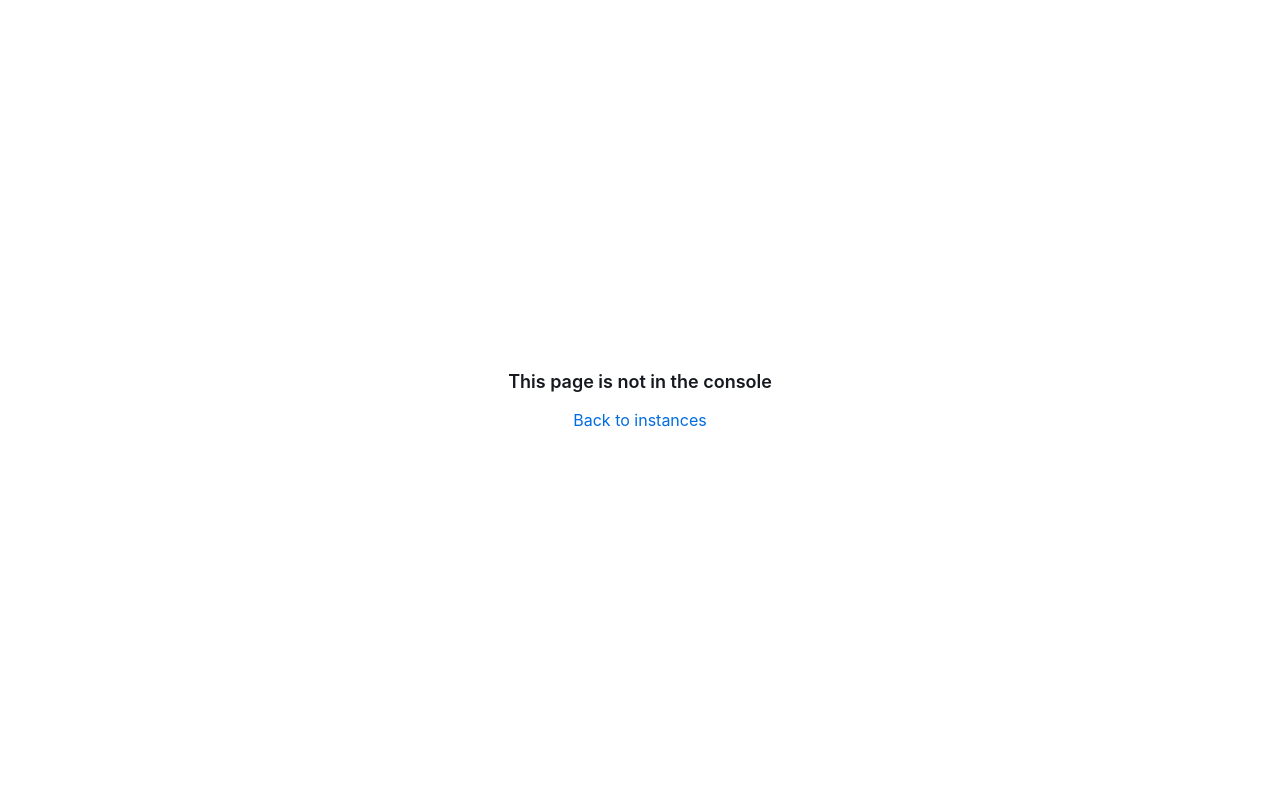
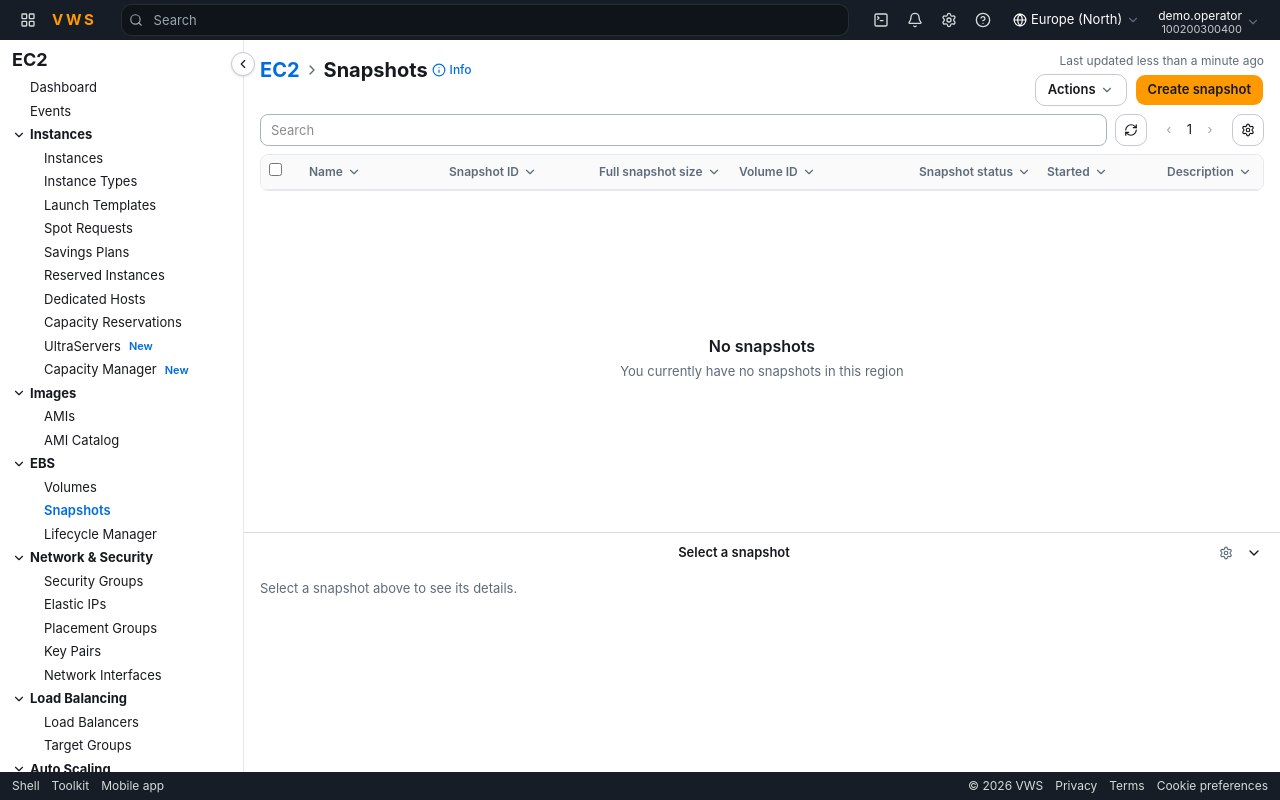
Before and after one commit to popododo0720/vws-console, a Next.js app: page /storage/snapshots in a window 1280 px wide. Before the commit this address had no page. Built offline with nearby package versions, Linux system fonts and the light colour scheme.

Commit message:
feat(ebs): add Snapshots list, detail and create screens

```diff
--- /dev/null
+++ b/src/app/storage/snapshots/page.tsx
@@ -0,0 +1,8 @@
+import type { Metadata } from "next";
+import { SnapshotsView } from "@/components/sites/console/snapshots-view";
+
+export const metadata: Metadata = { title: "Snapshots · VWS" };
+
+export default function Page() {
+  return <SnapshotsView />;
+}
--- /dev/null
+++ b/src/components/sites/console/snapshots-view.tsx
@@ -0,0 +1,160 @@
+"use client";
+
+import { useState } from "react";
+import type { Snapshot } from "@/types/console";
+import { computeNav } from "@/lib/console-data";
+import { useConsole } from "@/components/sites/console/console-provider";
+import { DetailDock } from "@/components/sites/console/detail-dock";
+import { PageHeader } from "@/components/sites/console/page-header";
+import { Column, NameCell, ResourceTable } from "@/components/sites/console/resource-table";
+import { Shell } from "@/components/sites/console/shell";
+import {
+  CopyText,
+  FieldLabel,
+  MenuButton,
+  MenuChevron,
+  OrangeButton,
+  OutlineButton,
+  PanelDialog,
+  dash,
+  menuTriggerClass,
+} from "@/components/sites/console/ui";
+
+export function SnapshotsView() {
+  const api = useConsole();
+  const [selectedIds, setSelectedIds] = useState<string[]>([]);
+  const [dock, setDock] = useState(240);
+  const [updated, setUpdated] = useState("Last updated less than a minute ago");
+  const [createOpen, setCreateOpen] = useState(false);
+  const [form, setForm] = useState({ volumeId: "", name: "", description: "" });
+  const selected = api.snapshots.filter((item) => selectedIds.includes(item.id));
+  const one = selected.length === 1 ? selected[0] : null;
+
+  const columns: Column<Snapshot>[] = [
+    { key: "name", header: "Name", minWidth: 140, sortValue: (row) => row.name, cell: (row) => <NameCell value={row.name} /> },
+    { key: "id", header: "Snapshot ID", minWidth: 150, sortValue: (row) => row.id, cell: (row) => <CopyText value={row.id} /> },
+    { key: "size", header: "Full snapshot size", minWidth: 140, sortValue: (row) => String(row.sizeGiB), cell: (row) => `${row.sizeGiB} GiB` },
+    { key: "volume", header: "Volume ID", minWidth: 180, sortValue: (row) => row.volumeId, cell: (row) => <CopyText value={row.volumeId} /> },
+    { key: "state", header: "Snapshot status", minWidth: 120, sortValue: (row) => row.state, cell: (row) => (row.state === "completed" ? "Completed" : "Pending") },
+    { key: "started", header: "Started", minWidth: 120, sortValue: (row) => row.started, cell: (row) => row.started },
+    { key: "desc", header: "Description", minWidth: 160, sortValue: (row) => row.description, cell: (row) => dash(row.description) },
+    { key: "owner", header: "Owner", minWidth: 140, sortValue: (row) => row.owner, cell: (row) => row.owner },
+  ];
+
+  return (
+    <Shell tree={computeNav}>
+      <PageHeader
+        mark="C"
+        crumbs={[{ label: "EC2", href: "/compute/instances" }, { label: "Snapshots" }]}
+        info="Snapshots are point-in-time backups of volumes in the current region."
+        meta={updated}
+        actions={
+          <>
+            <MenuButton
+              className={menuTriggerClass()}
+              label={
+                <>
+                  Actions <MenuChevron />
+                </>
+              }
+              items={[
+                {
+                  label: "Delete snapshot",
+                  disabled: selected.length === 0,
+                  onSelect: () => {
+                    api.deleteSnapshots(selected.map((item) => item.id));
+                    setSelectedIds([]);
+                  },
+                },
+              ]}
+            />
+            <OrangeButton
+              onClick={() => {
+                setForm({ volumeId: api.volumes[0]?.id ?? "", name: "", description: "" });
+                setCreateOpen(true);
+              }}
+            >
+              Create snapshot
+            </OrangeButton>
+          </>
+        }
+      />
+      <ResourceTable
+        rows={api.snapshots}
+        getId={(row) => row.id}
+        columns={columns}
+        selectedIds={selected.map((item) => item.id)}
+        onSelectedIds={setSelectedIds}
+        emptyTitle="No snapshots"
+        emptyMessage="You currently have no snapshots in this region"
+        filterPlaceholder="Search"
+        onRefresh={() => setUpdated("Last updated less than a minute ago")}
+      />
+      <DetailDock title={one ? `Snapshot ID: ${one.id}` : "Select a snapshot"} height={dock} onHeight={setDock}>
+        {one ? (
+          <dl className="grid gap-x-8 gap-y-3 text-[13px] sm:grid-cols-3">
+            {[
+              ["Snapshot ID", one.id],
+              ["Volume ID", one.volumeId],
+              ["Full snapshot size", `${one.sizeGiB} GiB`],
+              ["Snapshot status", one.state === "completed" ? "Completed" : "Pending"],
+              ["Started", one.started],
+              ["Description", dash(one.description)],
+              ["Owner", one.owner],
+            ].map(([k, v]) => (
+              <div key={k}>
+                <dt className="font-semibold text-[#5f6b7a]">{k}</dt>
+                <dd className="break-all">{v}</dd>
+              </div>
+            ))}
+          </dl>
+        ) : (
+          <p className="text-[13px] text-[#5f6b7a]">Select a snapshot above to see its details.</p>
+        )}
+      </DetailDock>
+      <PanelDialog
+        open={createOpen}
+        title="Create snapshot"
+        onClose={() => setCreateOpen(false)}
+        footer={
+          <>
+            <OutlineButton onClick={() => setCreateOpen(false)}>Cancel</OutlineButton>
+            <OrangeButton
+              onClick={() => {
+                if (form.volumeId) api.createSnapshot(form);
+                setCreateOpen(false);
+              }}
+            >
+              Create snapshot
+            </OrangeButton>
+          </>
+        }
+      >
+        <div className="space-y-3">
+          <div>
+            <FieldLabel>Volume ID</FieldLabel>
+            {api.volumes.length === 0 ? (
+              <p className="text-[13px] text-[#5f6b7a]">There are no volumes in this region.</p>
+            ) : (
+              <select className="field" value={form.volumeId} onChange={(event) => setForm({ ...form, volumeId: event.target.value })}>
+                {api.volumes.map((item) => (
+                  <option key={item.id} value={item.id}>
+                    {item.id}
+                  </option>
+                ))}
+              </select>
+            )}
+          </div>
+          <div>
+            <FieldLabel>Name</FieldLabel>
+            <input className="field" value={form.name} onChange={(event) => setForm({ ...form, name: event.target.value })} />
+          </div>
+          <div>
+            <FieldLabel>Description</FieldLabel>
+            <input className="field" value={form.description} onChange={(event) => setForm({ ...form, description: event.target.value })} />
+          </div>
+        </div>
+      </PanelDialog>
+    </Shell>
+  );
+}
```
